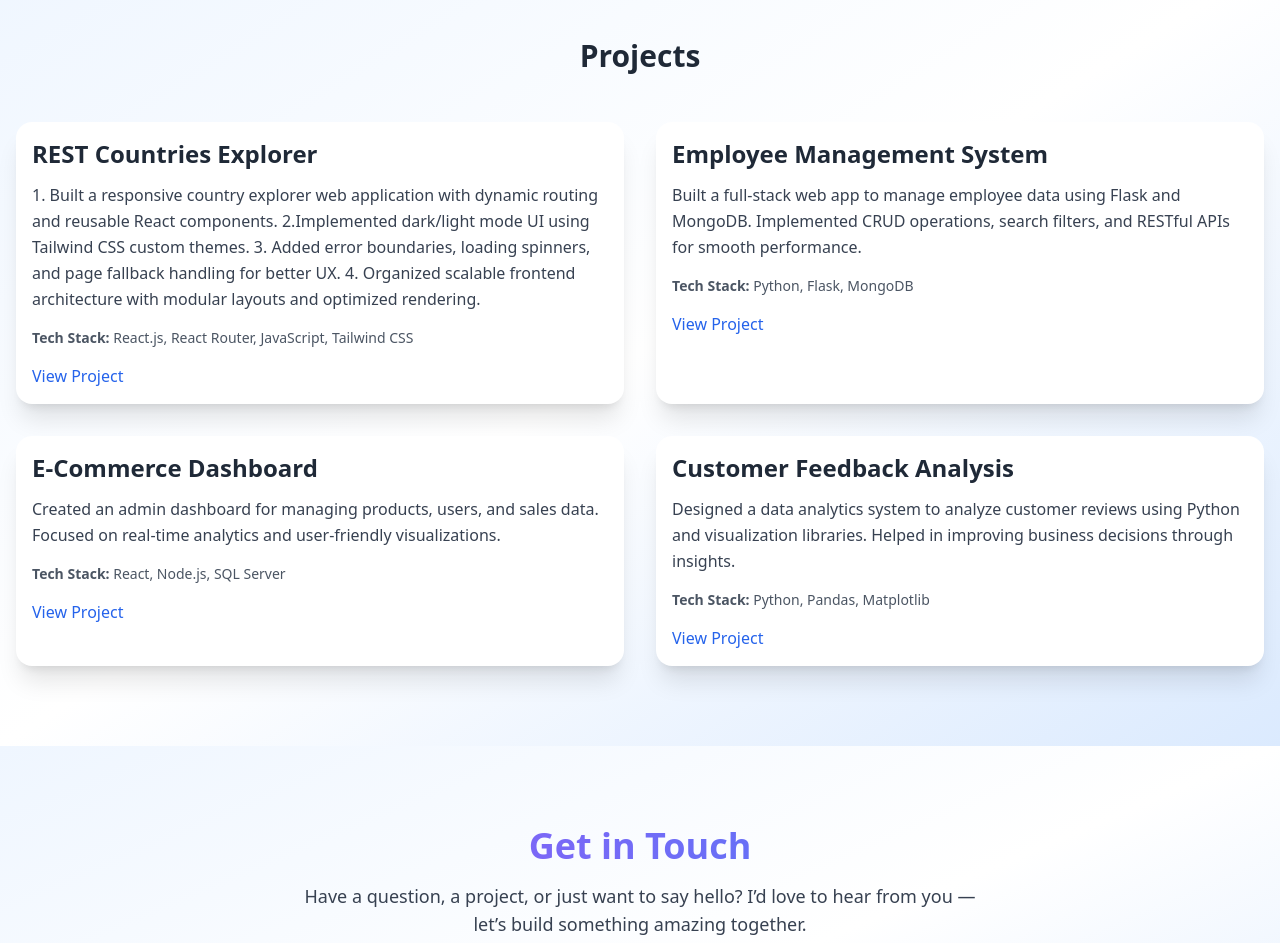
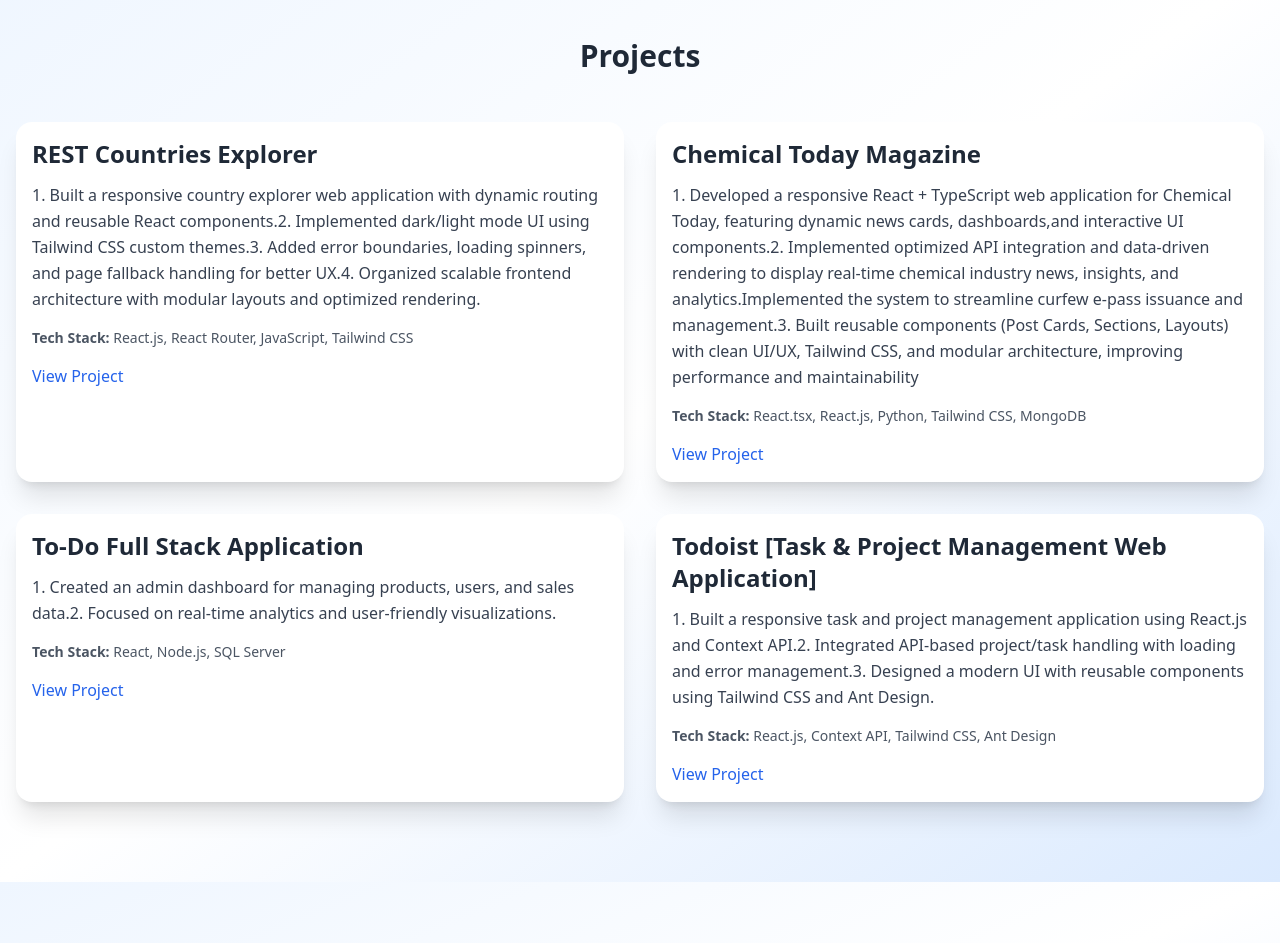
Before and after one commit to PoornaTeja0822/my-portfolio, a React (Vite) app: page / in a window 1280 px wide. Shown: the part 2700-3643 px from the top of the page. Built offline with nearby package versions, Linux system fonts and the light colour scheme; the HTML template or start-up script is replaced by a standard one.

Commit message:
Updated projects section

```diff
--- a/src/components/Projects.tsx
+++ b/src/components/Projects.tsx
@@ -11,29 +11,37 @@
   {
     title: "REST Countries Explorer",
     description:
-      "1. Built a responsive country explorer web application with dynamic routing and reusable React components. 2.Implemented dark/light mode UI using Tailwind CSS custom themes. 3. Added error boundaries, loading spinners, and page fallback handling for better UX. 4. Organized scalable frontend architecture with modular layouts and optimized rendering.",
+      "1. Built a responsive country explorer web application with dynamic routing and reusable React components."+
+      "2. Implemented dark/light mode UI using Tailwind CSS custom themes." +
+      "3. Added error boundaries, loading spinners, and page fallback handling for better UX." +
+      "4. Organized scalable frontend architecture with modular layouts and optimized rendering.",
     techStack: ["React.js", "React Router", "JavaScript", "Tailwind CSS"],
     link: "https://rest-countries-xi-ashen.vercel.app/",
   },
   {
-    title: "Employee Management System",
+    title: "Chemical Today Magazine",
     description:
-      "Built a full-stack web app to manage employee data using Flask and MongoDB. Implemented CRUD operations, search filters, and RESTful APIs for smooth performance.",
-    techStack: ["Python", "Flask", "MongoDB"],
-    link: "#",
+      "1. Developed a responsive React + TypeScript web application for Chemical Today, featuring dynamic news cards, dashboards,and interactive UI components." +
+      "2. Implemented optimized API integration and data-driven rendering to display real-time chemical industry news, insights, and analytics.Implemented the system to streamline curfew e-pass issuance and management."+
+      "3. Built reusable components (Post Cards, Sections, Layouts) with clean UI/UX, Tailwind CSS, and modular architecture, improving performance and maintainability" ,
+    techStack: ["React.tsx", "React.js", "Python","Tailwind CSS", "MongoDB"],
+    link: "https://chemical-today-eight.vercel.app/",
   },
-  {
-    title: "E-Commerce Dashboard",
+    {
+    title: "To-Do Full Stack Application",
     description:
-      "Created an admin dashboard for managing products, users, and sales data. Focused on real-time analytics and user-friendly visualizations.",
+      "1. Created an admin dashboard for managing products, users, and sales data." +
+      "2. Focused on real-time analytics and user-friendly visualizations.",
     techStack: ["React", "Node.js", "SQL Server"],
-    link: "#",
+    link: "https://todo-fullstack-amae.vercel.app/Login",
   },
-  {
-    title: "Customer Feedback Analysis",
+   {
+    title: "Todoist [Task & Project Management Web Application]",
     description:
-      "Designed a data analytics system to analyze customer reviews using Python and visualization libraries. Helped in improving business decisions through insights.",
-    techStack: ["Python", "Pandas", "Matplotlib"],
+      "1. Built a responsive task and project management application using React.js and Context API." +
+      "2. Integrated API-based project/task handling with loading and error management."+
+      "3. Designed a modern UI with reusable components using Tailwind CSS and Ant Design." ,
+    techStack: ["React.js", "Context API", "Tailwind CSS", "Ant Design"],
     link: "#",
   },
 ];
```
